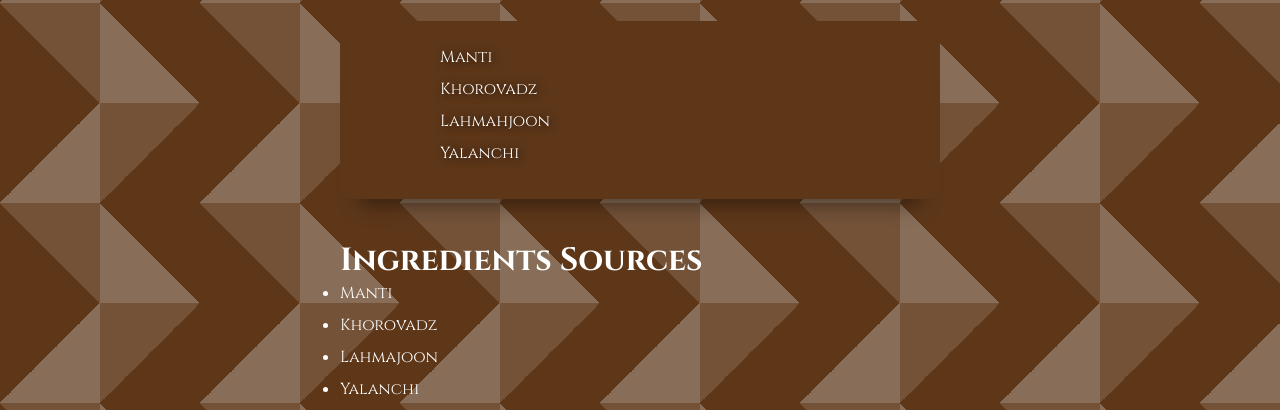
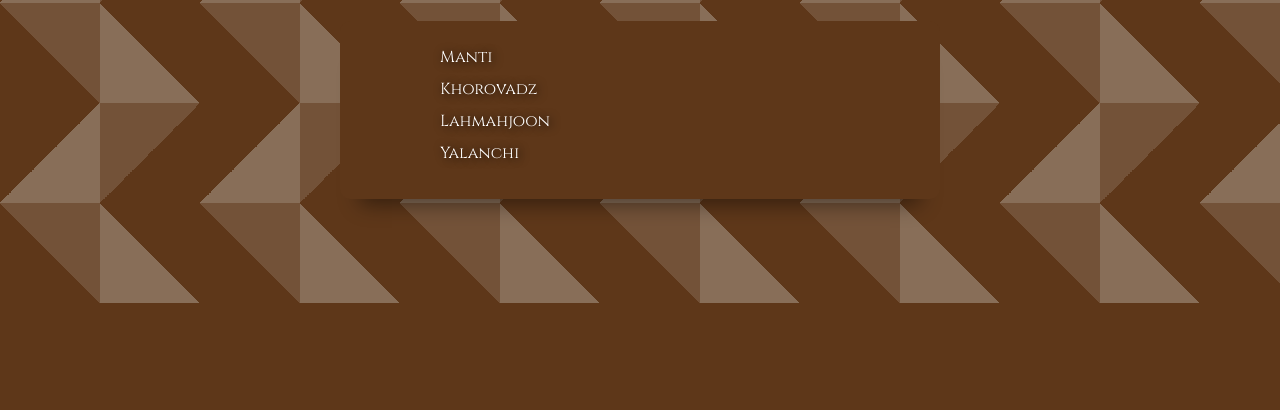
Before and after one commit to PurpleArcher2/odin-recipes, a plain HTML site: page index.html in a window 1280 px wide. Shown: the part 497-907 px from the top of the page. After the commit the page ends 800 px from the top, so only its background shows below. Drawn offline with Linux system fonts and the light colour scheme.

Commit message:
finalized

```diff
--- a/index.html
+++ b/index.html
@@ -28,15 +28,6 @@
             <li><a href="./Yalanchi/yalanchi.html" target="_blank">Yalanchi</a></li>
         </ul>
     </div>
-
-    <div class="sources">
-        <h1>Ingredients Sources</h1>
-        <ul>
-            <li><a href="https://www.allrecipes.com/recipe/8491621/manti-armenian-dumplings/" target="_blank">Manti</a></li>
-            <li><a href="https://www.allrecipes.com/recipe/137975/armenian-shish-kabob/" target="_blank">Khorovadz</a></li>
-            <li><a href="https://www.allrecipes.com/recipe/54538/lahmahjoon-armenian-pizza/" target="_blank">Lahmajoon</a></li>
-            <li><a href="https://thearmeniankitchen.com/instant-pot-yalanchi/" target="_blank">Yalanchi</a></li>
-        </ul>
     </div>
 </body>
 </html>
```
